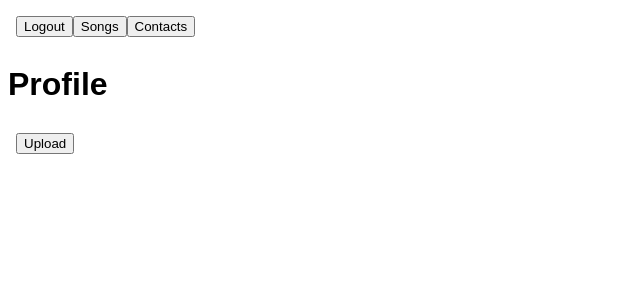
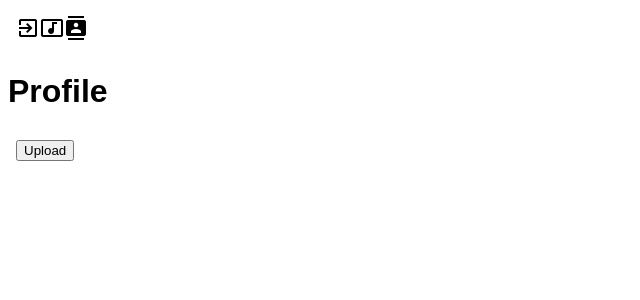
Before and after one commit to yohagos/ng-music-chat, an Angular app: page /profile in a window 1280 px wide. Shown: the top 300 px of the page, without its empty margins (0-640 px from the left). Built offline with nearby package versions, Linux system fonts and the light colour scheme; no server answers; sample sign-in values are in the browser's storage.

Commit message:
fix: clean up - profile

```diff
--- a/src/app/main/profile/profile.component.html
+++ b/src/app/main/profile/profile.component.html
@@ -1,11 +1,10 @@
 <section>
-  <button (click)="logout()">Logout</button>
-  <button (click)="toSongs()">Songs</button>
-  <button (click)="toContacts()">Contacts</button>
+  <mat-icon (click)="logout()">exit_to_app</mat-icon>
+  <mat-icon (click)="toSongs()">music_video</mat-icon>
+  <mat-icon (click)="toContacts()"> contacts</mat-icon>
 </section>
 
 <h1>Profile <div *ngIf="currentUser">{{currentUser.firstname}} {{currentUser.lastname}}</div></h1>
-
 
 <section>
   <div *ngIf="profilePhoto">
--- a/src/app/main/profile/profile.component.ts
+++ b/src/app/main/profile/profile.component.ts
@@ -28,6 +28,8 @@ export class ProfileComponent implements OnInit {
     private router: Router,
     private fr: FunctionsService
   ) {
+    console.log(this.profilePhoto)
+    this.profilePhoto = ''
     this.getProfilePhoto()
     this.getCurrentUserInfo()
   }
```
